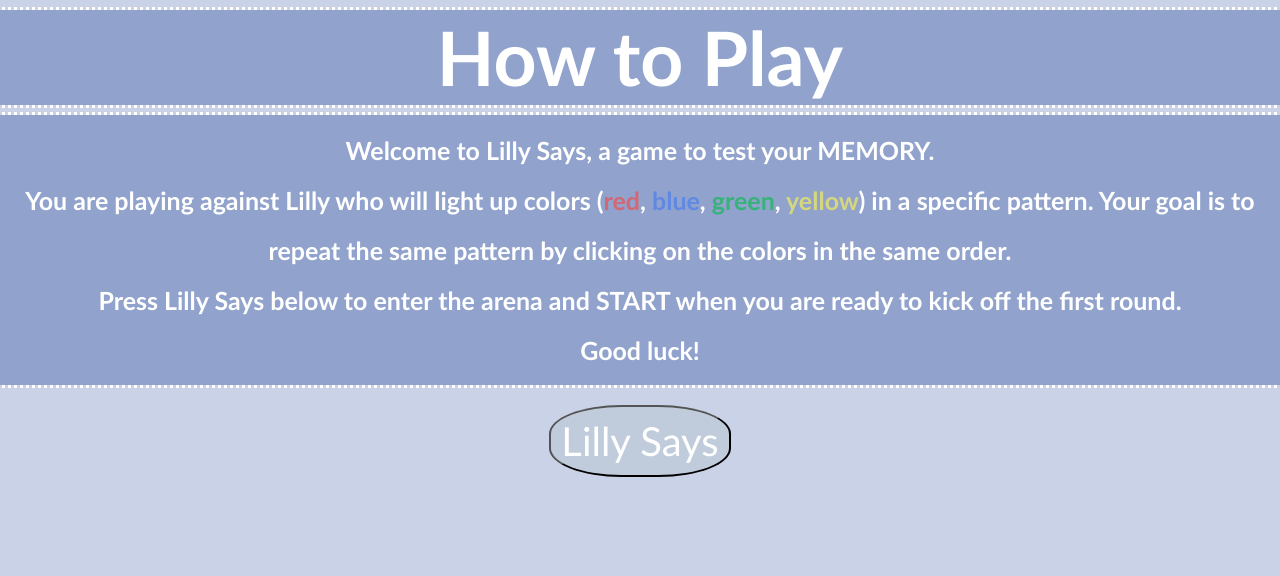
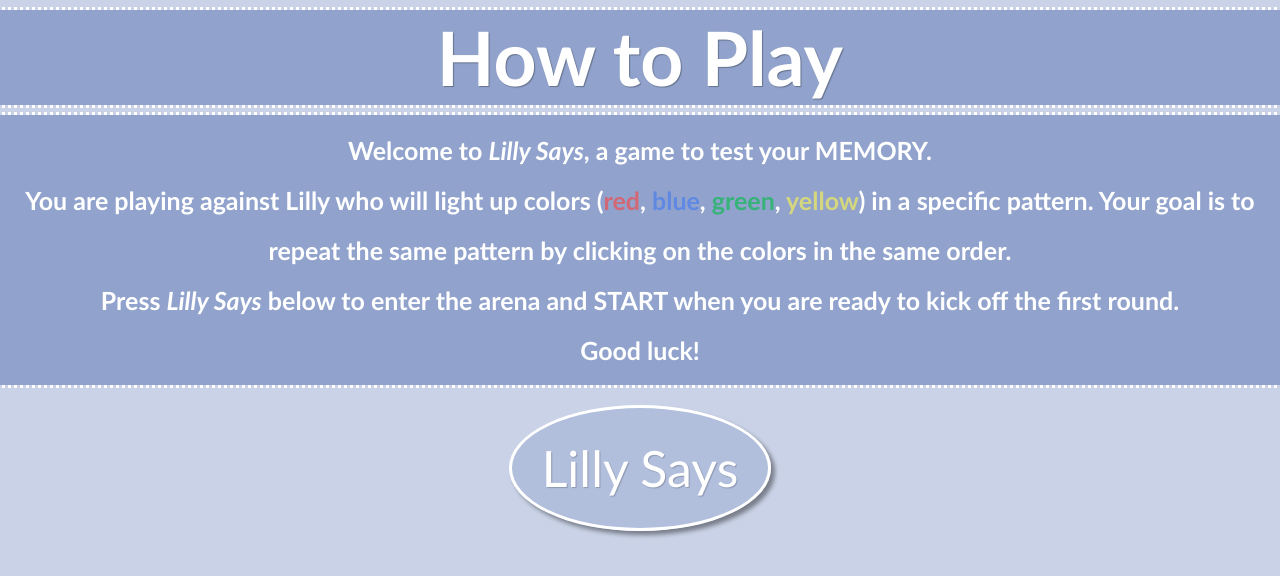
Before and after one commit to lillynolan/Project_01_Game, a plain HTML site: page home.html in a window 1280 px wide. Drawn offline with Linux system fonts and the light colour scheme.

Commit message:
Added css to the buttons, container, instructions and edited READ.me

```diff
--- a/home.html
+++ b/home.html
@@ -10,7 +10,7 @@
 <body>
   <header>
   <h1>How to Play</h1>
-  <p>Welcome to Lilly Says, a game to test your<span style="text-transform: uppercase"> memory</span>.<br>You are playing against Lilly who will light up colors (<span style="color:rgba(226, 89, 96, 0.8)">red</span>,<span style="color:rgba(82, 130, 233, 0.8)"> blue</span>,<span style="color:rgba(31, 183, 99, 0.8)"> green</span>,<span style="color:rgba(229, 227, 106, 0.8)"> yellow</span>) in a specific pattern. Your goal is to repeat the same pattern by clicking on the colors in the same order.<br>Press Lilly Says below to enter the arena and START when you are ready to kick off the first round.<br>Good luck!</p>
+  <p>Welcome to <span style="font-style:italic">Lilly Says</span>, a game to test your<span style="text-transform: uppercase"> memory</span>.<br>You are playing against Lilly who will light up colors (<span style="color:rgba(226, 89, 96, 0.8)">red</span>,<span style="color:rgba(82, 130, 233, 0.8)"> blue</span>,<span style="color:rgba(31, 183, 99, 0.8)"> green</span>,<span style="color:rgba(229, 227, 106, 0.8)"> yellow</span>) in a specific pattern. Your goal is to repeat the same pattern by clicking on the colors in the same order.<br>Press <span style="font-style:italic">Lilly Says</span> below to enter the arena and START when you are ready to kick off the first round.<br>Good luck!</p>
   <button class="button" id="play" onclick="location.href='index.html';">Lilly Says</button>
 </ul>
   </header>
--- a/styles/home.css
+++ b/styles/home.css
@@ -14,6 +14,7 @@ h1 {
   margin-top: 10px;
   padding: 10px;
   outline-style: dotted;
+  text-shadow: 1px 1px 1px rgba(0, 0, 0, 0.3);
 }
 
 p {
@@ -29,14 +30,18 @@ background: rgba(121, 144, 194, 0.7);
 
 .button {
   margin-top: 20px;
-  font-size: 40px;
+  font-size: 50px;
   font-family: Trebuchet MS, sans-serif;
-  background: rgba(156, 180, 180, 0.2);
-  border-radius: 40%;
-  padding: 10px;
+  background: rgba(121, 144, 194, 0.3);
+  border-radius: 50%;
+  padding: 30px;
   color: white;
+  border: 3px solid white;
+  box-shadow: 4px 4px 4px rgba(0, 0, 0, 0.4);
+  text-shadow: 1px 1px 1px rgba(0, 0, 0, 0.2);
 }
 
 button:hover {
   cursor:pointer;
+  box-shadow: none;
 }
--- a/styles/style.css
+++ b/styles/style.css
@@ -14,6 +14,7 @@ h1 {
   margin-top: 10px;
   padding: 10px;
   outline-style: dotted;
+  text-shadow: 1px 1px 1px rgba(0, 0, 0, 0.3);
 }
 
 .container {
@@ -26,6 +27,7 @@ h1 {
   margin-bottom: 15px;
  /* position: relative;*/
   transform-origin: bottom left;
+  box-shadow: 2px 2px 2px rgba(0, 0, 0, 0.2);
 }
 .color {
   /*position: absolute;*/
@@ -71,17 +73,21 @@ h1 {
 .button {
   margin-top: 20px;
   margin-left: 10px;
-  font-size: 40px;
+  font-size: 50px;
   font-family: Trebuchet MS, sans-serif;
-  background: rgba(156, 180, 180, 0.2);
-  border-radius: 40%;
+  background: rgba(121, 144, 194, 0.3);
+  border-radius: 50%;
   color: white;
   text-transform: uppercase;
-  padding: 10px;
+  padding: 20px;
+  border: 3px solid white;
+  box-shadow: 4px 4px 4px rgba(0, 0, 0, 0.4);
+  text-shadow: 1px 1px 1px rgba(0, 0, 0, 0.2);
 }
 
 button:hover {
   cursor:pointer;
+  box-shadow: none;
 }
 
 #blue.highlight {
@@ -127,6 +133,7 @@ li {
 .score {
   font-size: 20px;
   font-weight: bold;
+  text-shadow: 1px 1px 1px rgba(0, 0, 0, 0.5);
 }
 
 /*Reference List:
```
Also changed, not shown: index.html (+4 -4 lines), main.js (+7 -7 lines), 1 other file.
